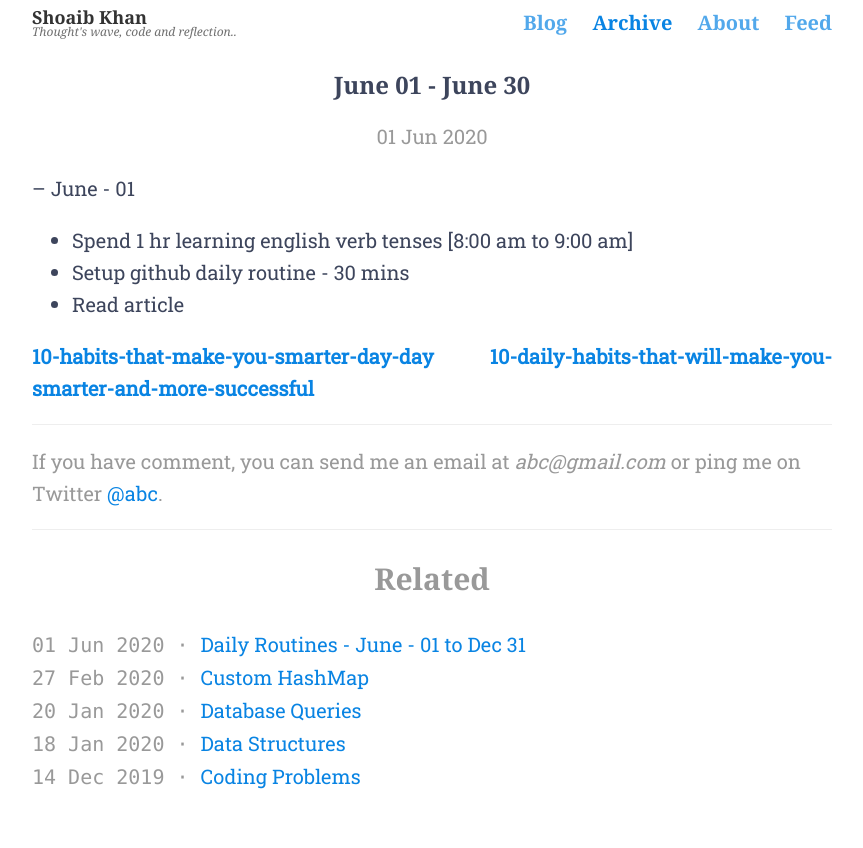
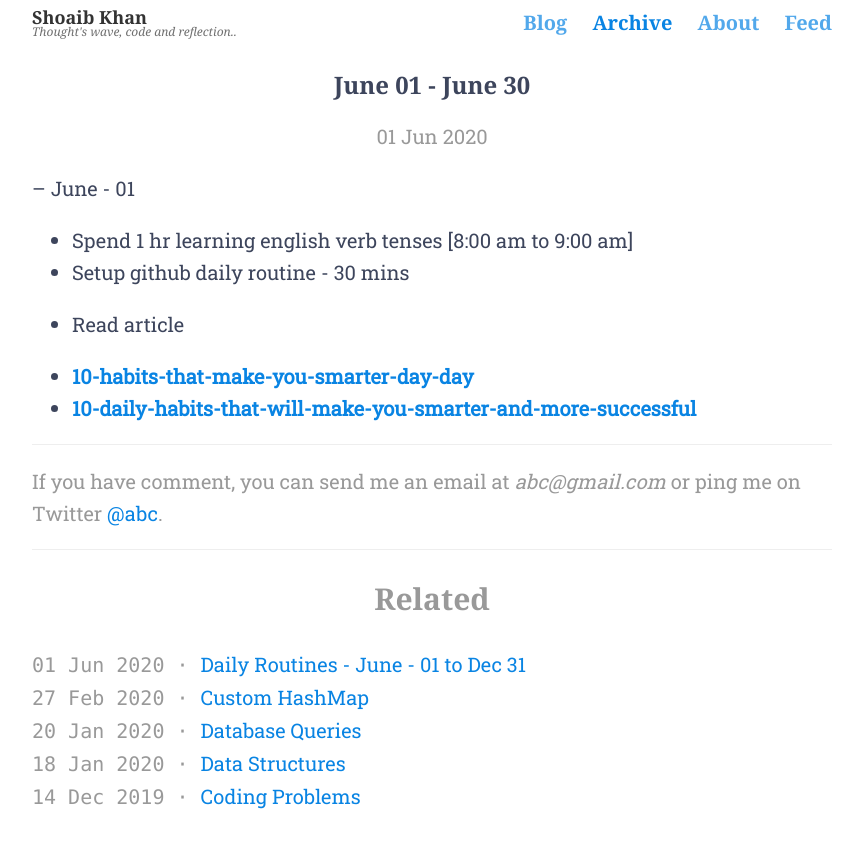
Before and after one commit to shoaibk-dev/shoaibk-dev.github.io, a Jekyll site: the page built from _posts/2020-06-01-June-01.md, in a window 1280 px wide. Shown: the top 848 px of the page, without its empty margins (208-1071 px from the left). Built offline with Jekyll 4.4.1, drawn with Linux system fonts in a browser that asks for light colours; nearby versions of some CDN libraries; library files that are not in the unit come from our copies.

```diff
--- a/_posts/2020-06-01-June-01.md
+++ b/_posts/2020-06-01-June-01.md
@@ -9,5 +9,5 @@ title: June 01 - June 30
  - Setup github daily routine - 30 mins
  - Read article
 
-  [**10-habits-that-make-you-smarter-day-day**](https://www.lifehack.org/293674/10-habits-that-make-you-smarter-day-day)
-  [**10-daily-habits-that-will-make-you-smarter-and-more-successful**](https://medium.com/writers-guild/10-daily-habits-that   will-make-you-smarter-and-more-successful-in-the-long-run-8f7130133f60)
+  - [**10-habits-that-make-you-smarter-day-day**](https://www.lifehack.org/293674/10-habits-that-make-you-smarter-day-day)
+  - [**10-daily-habits-that-will-make-you-smarter-and-more-successful**](https://medium.com/writers-guild/10-daily-habits-that   will-make-you-smarter-and-more-successful-in-the-long-run-8f7130133f60)
```
